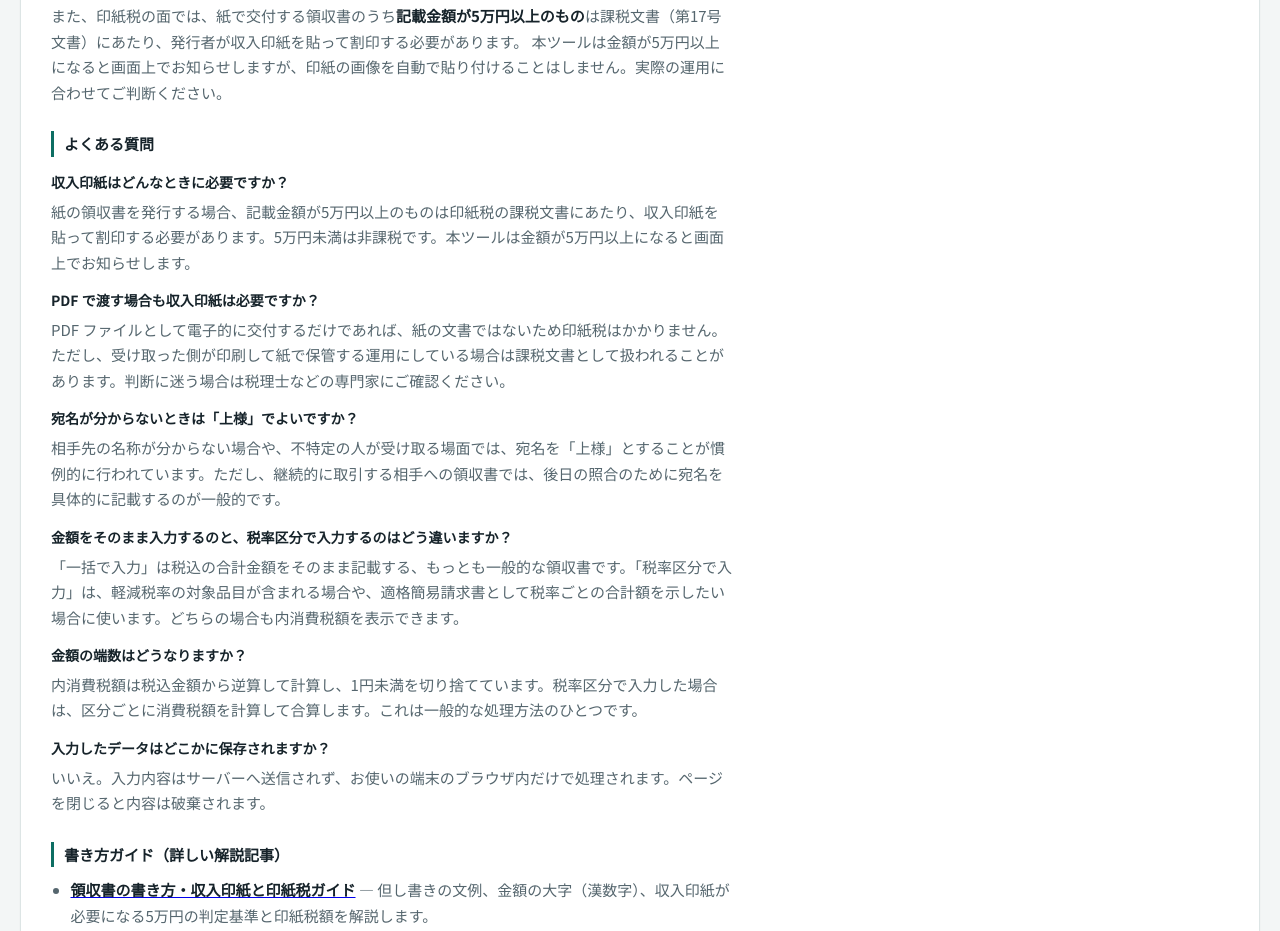
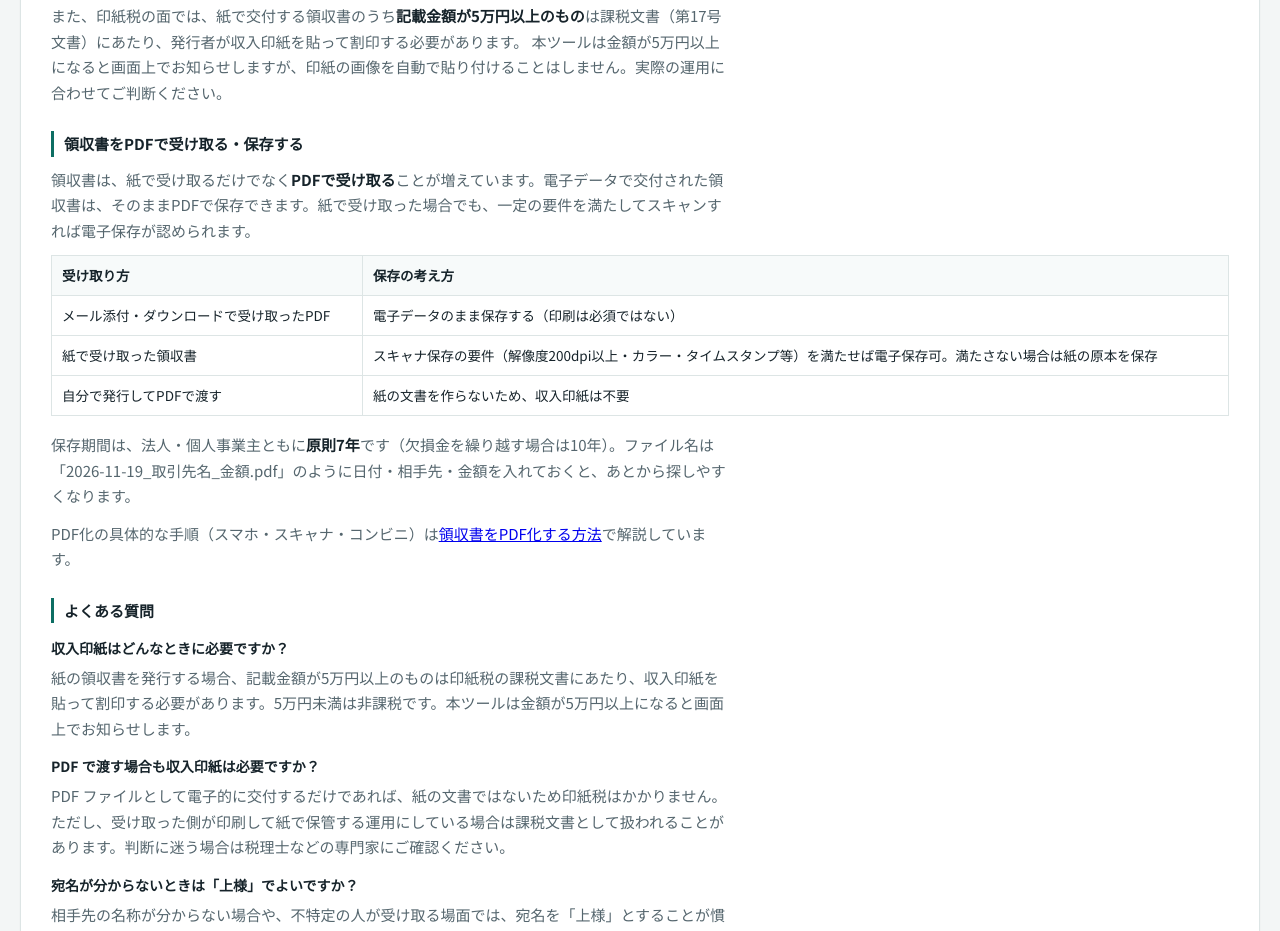
Before and after one commit to reveriel/ryoshusho-pdf, a plain HTML site: page index.html in a window 1280 px wide. Shown: the part 3173-4104 px from the top of the page. Drawn offline with Linux system fonts and the light colour scheme.

Commit message:
SEO：領収書をPDFで受け取る・保存する節を追加（保存期間・スキャナ保存の要件）

```diff
--- a/index.html
+++ b/index.html
@@ -449,6 +449,27 @@
       本ツールは金額が5万円以上になると画面上でお知らせしますが、印紙の画像を自動で貼り付けることはしません。実際の運用に合わせてご判断ください。
     </p>
 
+    <h3>領収書をPDFで受け取る・保存する</h3>
+    <p>
+      領収書は、紙で受け取るだけでなく<strong>PDFで受け取る</strong>ことが増えています。電子データで交付された領収書は、そのままPDFで保存できます。紙で受け取った場合でも、一定の要件を満たしてスキャンすれば電子保存が認められます。
+    </p>
+    <table class="guide-table">
+      <thead>
+        <tr><th>受け取り方</th><th>保存の考え方</th></tr>
+      </thead>
+      <tbody>
+        <tr><td>メール添付・ダウンロードで受け取ったPDF</td><td>電子データのまま保存する（印刷は必須ではない）</td></tr>
+        <tr><td>紙で受け取った領収書</td><td>スキャナ保存の要件（解像度200dpi以上・カラー・タイムスタンプ等）を満たせば電子保存可。満たさない場合は紙の原本を保存</td></tr>
+        <tr><td>自分で発行してPDFで渡す</td><td>紙の文書を作らないため、収入印紙は不要</td></tr>
+      </tbody>
+    </table>
+    <p>
+      保存期間は、法人・個人事業主ともに<strong>原則7年</strong>です（欠損金を繰り越す場合は10年）。ファイル名は「2026-11-19_取引先名_金額.pdf」のように日付・相手先・金額を入れておくと、あとから探しやすくなります。
+    </p>
+    <p>
+      PDF化の具体的な手順（スマホ・スキャナ・コンビニ）は<a href="ryoshusho-pdf-ka.html">領収書をPDF化する方法</a>で解説しています。
+    </p>
+
     <h3>よくある質問</h3>
     <dl class="faq">
       <dt>収入印紙はどんなときに必要ですか？</dt>
--- a/style.css
+++ b/style.css
@@ -1050,3 +1050,28 @@ textarea:disabled {
   color: var(--c-text-faint); font-size: 11.5px; text-decoration: underline;
 }
 @media print { .profile-hint { display: none !important; } }
+
+/* ===== 解説セクション内の表（guide.css を読み込まないツールページ用） ===== */
+.seo .guide-table {
+  width: 100%;
+  margin: 0 0 16px;
+  border-collapse: collapse;
+  font-size: 13.5px;
+}
+.seo .guide-table th,
+.seo .guide-table td {
+  border: 1px solid var(--c-border);
+  padding: 8px 10px;
+  text-align: left;
+  vertical-align: top;
+  line-height: 1.7;
+}
+.seo .guide-table th {
+  background: var(--c-surface-2);
+  color: var(--c-text);
+  font-weight: 700;
+  white-space: nowrap;
+}
+@media (max-width: 640px) {
+  .seo .guide-table th { white-space: normal; }
+}
```
